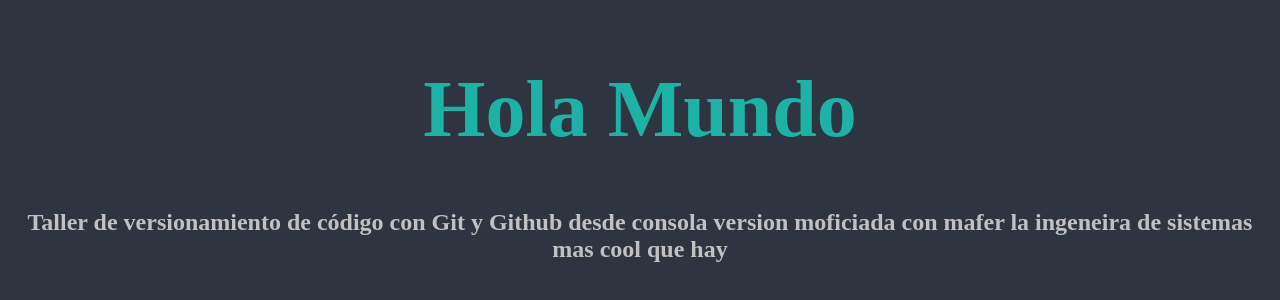
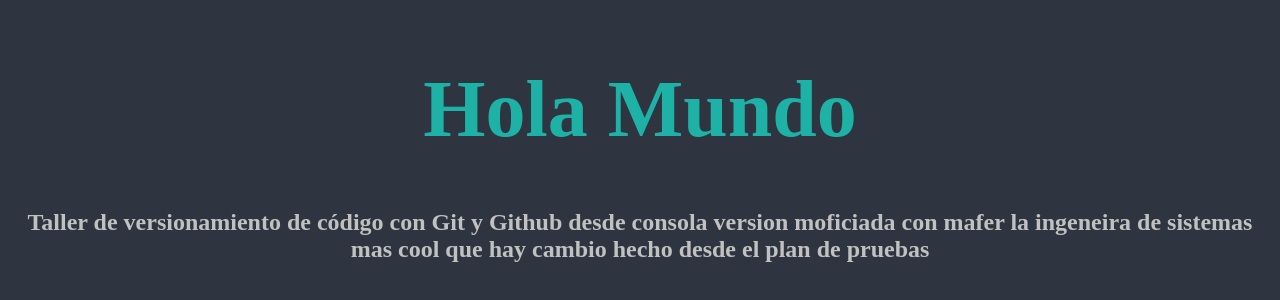
Before and after one commit to 88252455/git-hub-prueba, a plain HTML site: page index.html in a window 1280 px wide. Shown: the part 136-436 px from the top of the page. Drawn offline with Linux system fonts and the light colour scheme.

Commit message:
cambios hoy 15 02 2023

```diff
--- a/index.html
+++ b/index.html
@@ -12,6 +12,7 @@
 </head>
 <body>
 <h1>Hola Mundo</h1>
-<h2>Taller de versionamiento de código con Git y Github desde consola version moficiada con mafer la ingeneira de sistemas mas cool que hay </h2>
+<h2>Taller de versionamiento de código con Git y Github desde consola version moficiada con mafer la ingeneira de sistemas mas cool que hay
+cambio hecho desde el plan de pruebas </h2>
 </body>
 </html>
```
